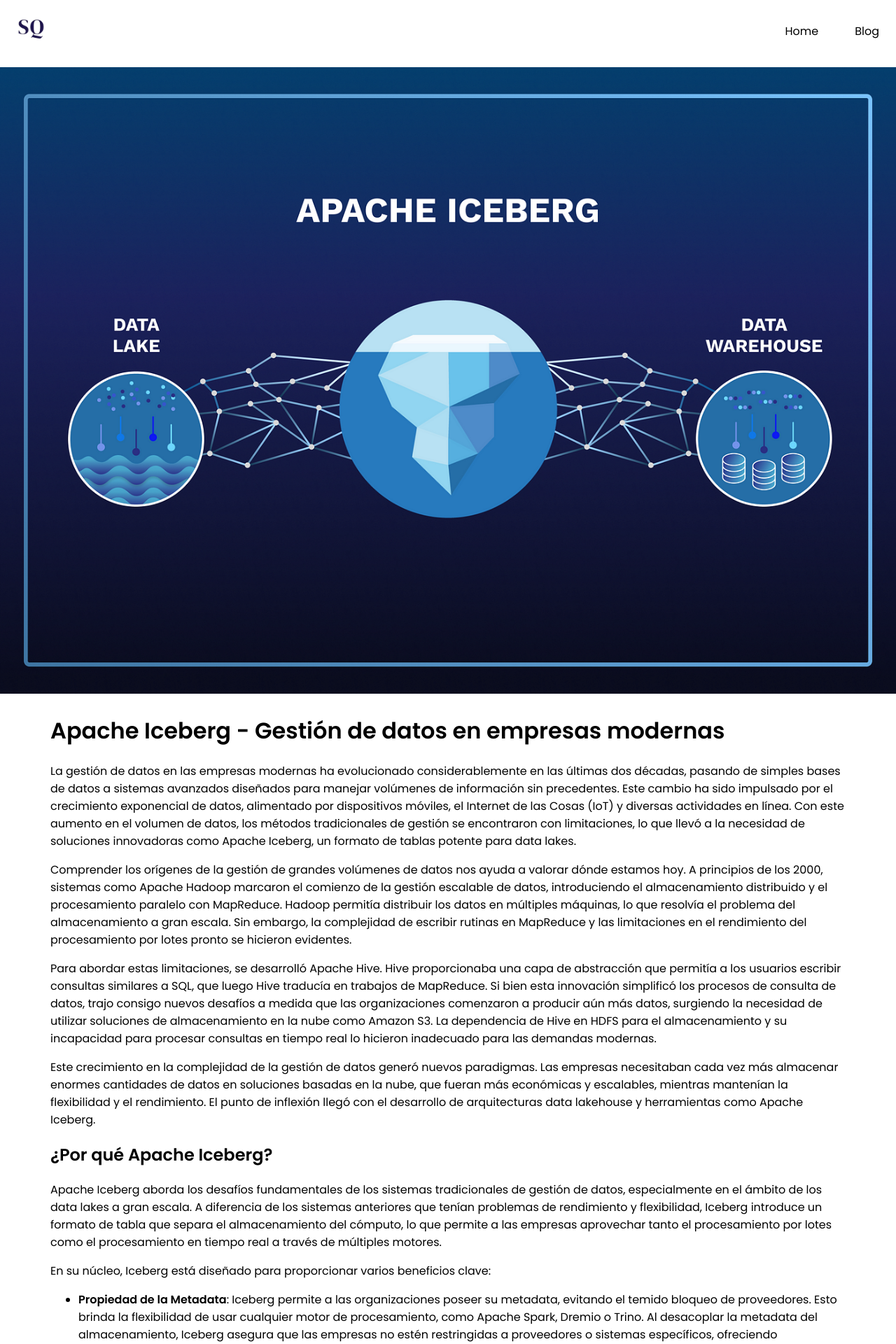
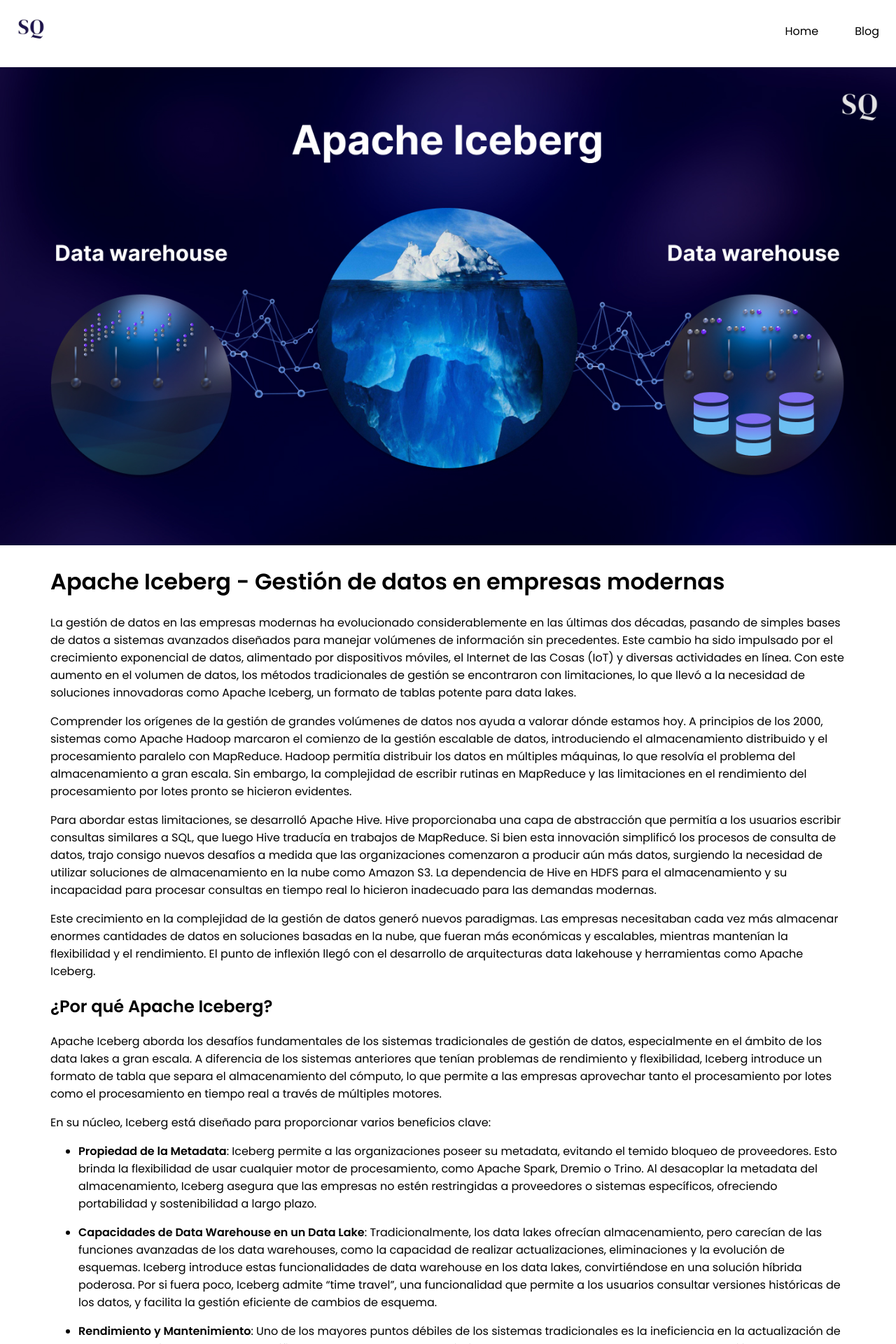
Before and after one commit to squadralabs/squadralabs.github.io, a Jekyll site: the page built from _posts/2024-10-25-apache-iceberg.md, in a window 1280 px wide. Shown: the top 1920 px of the page at 70% size. Built offline with Jekyll 4.4.1, drawn with Linux system fonts in a browser that asks for light colours.

Commit message:
Update 2024-10-25-apache-iceberg.md

```diff
--- a/_posts/2024-10-25-apache-iceberg.md
+++ b/_posts/2024-10-25-apache-iceberg.md
@@ -1,9 +1,9 @@
 ---
 layout: default
 title: "Apache Iceberg - Gestión de datos en empresas modernas"
-image: "/assets/img/blog/iceberg.png"
+image: "/assets/img/blog/apache_iceberg.jpg"
 ---
-<img src="{{ '/assets/img/blog/iceberg.png' | absolute_url }}" alt="Apache Iceberg" class="full-width-image">
+<img src="{{ '/assets/img/blog/apache_iceberg.jpg' | absolute_url }}" alt="Apache Iceberg" class="full-width-image">
 
 # Apache Iceberg - Gestión de datos en empresas modernas
 
```
